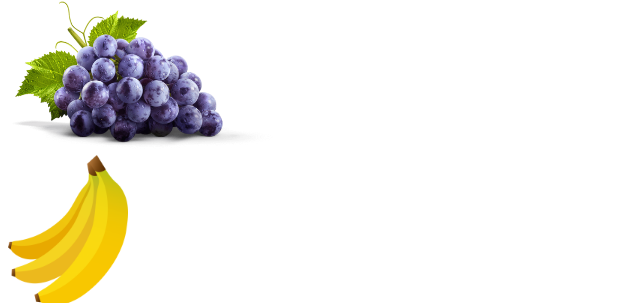
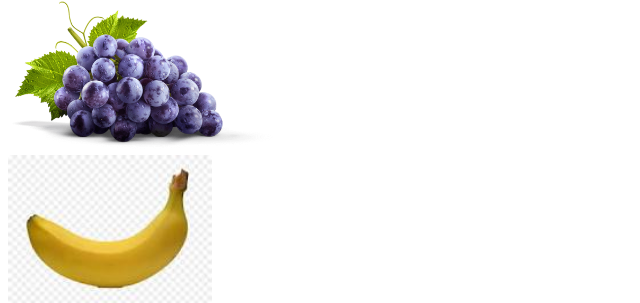
Before and after one commit to mitunda/week3final, a plain HTML site: page index.html in a window 1280 px wide. Shown: the part 752-1055 px from the top of the page, without its empty margins (0-640 px from the left). Drawn offline with Linux system fonts and the light colour scheme.

Commit message:
updated the banana image

```diff
--- a/index.html
+++ b/index.html
@@ -41,7 +41,7 @@
                 </div>
 
                 <div class="fruit">
-                <img src="/photos/banana.png" height="150px" alt="banana">
+                <img src="/photos/banan.jpeg" height="150px" alt="banana">
                 </div>
 
                 <div class="fruit">
```
Also changed, not shown: photos/banan.jpeg (added).
